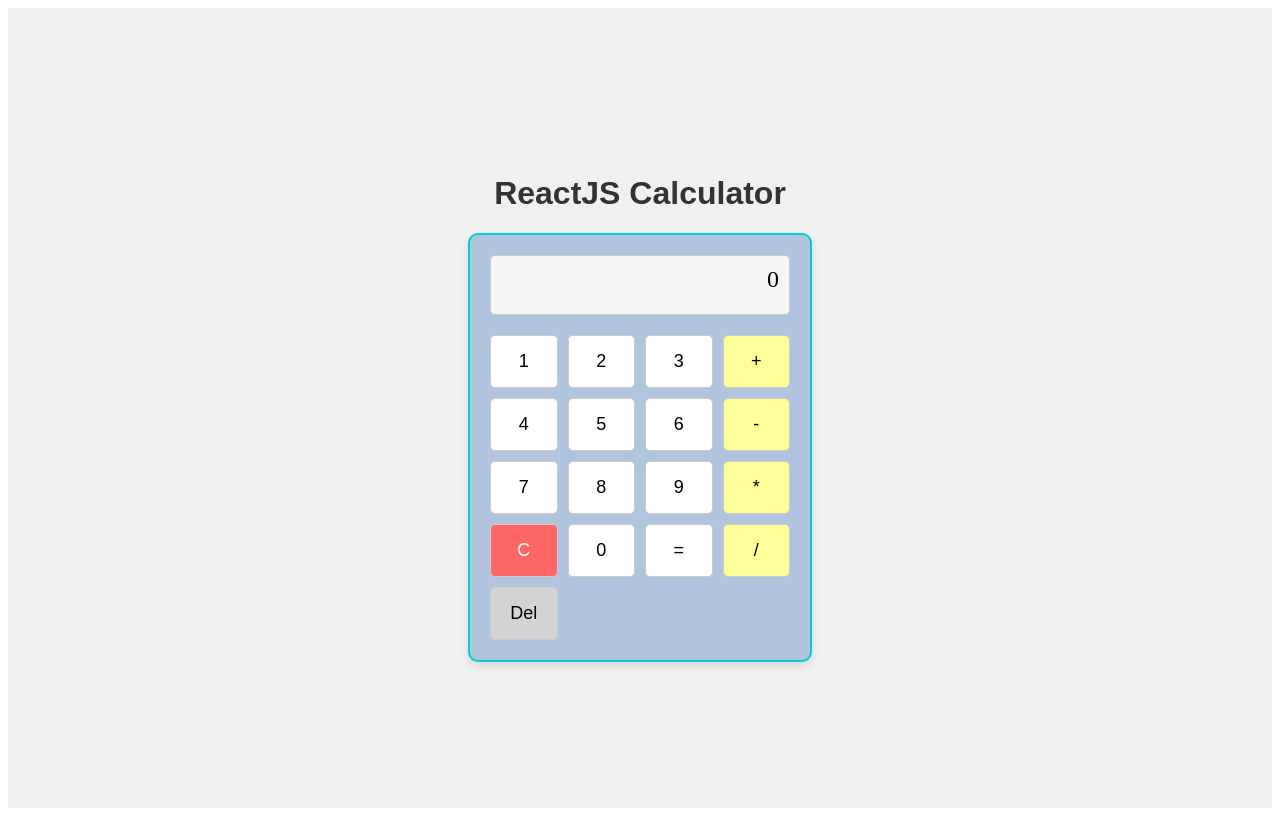
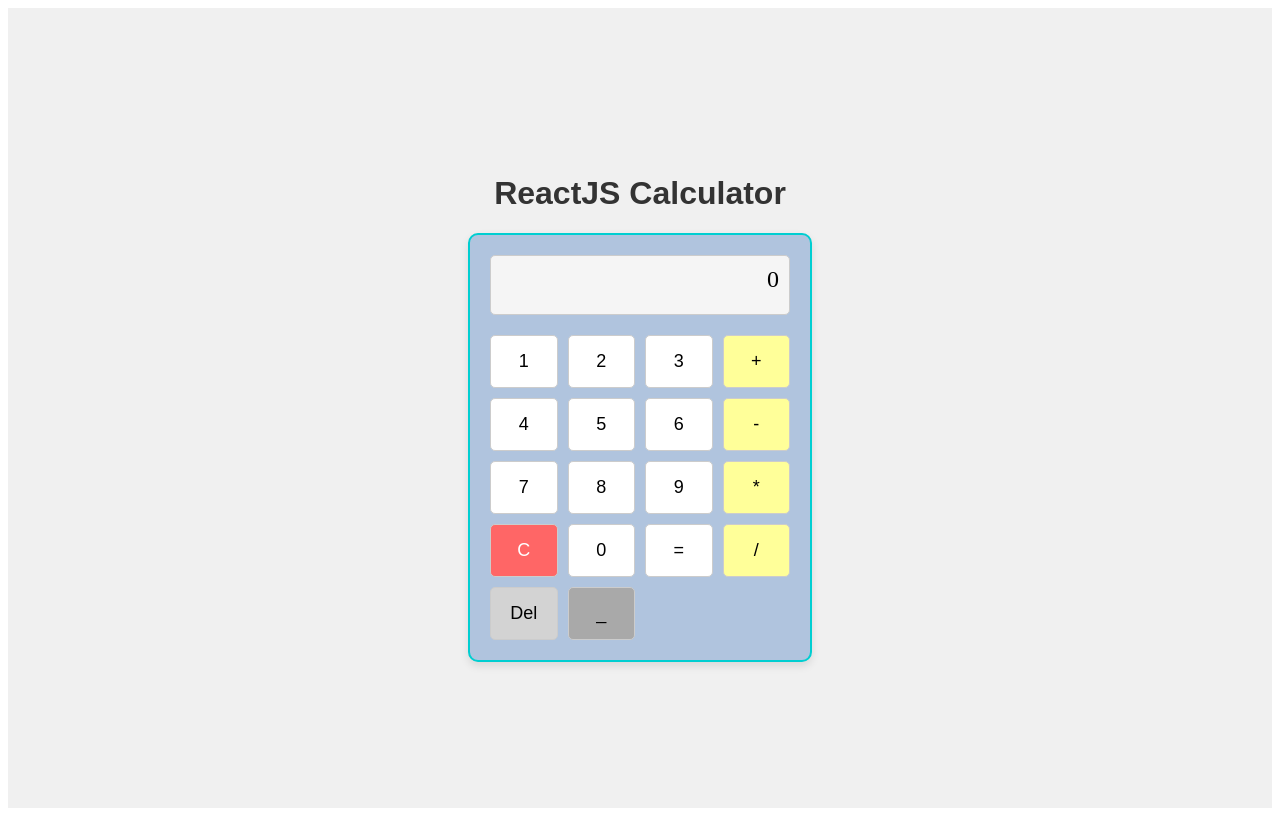
Before and after one commit to Langtok/my_reactjs_calculator, a React (Create React App) app: page / in a window 1280 px wide. Built offline with nearby package versions, Linux system fonts and the light colour scheme.

Commit message:
Fix: display error

```diff
--- a/src/components/Button.css
+++ b/src/components/Button.css
@@ -38,3 +38,12 @@
   .button.delete:hover {
     background-color: #b0b0b0;
   }
+
+  .button.underscore {
+    background-color: #a9a9a9; /* Medium gray for underscore */
+    color: #000;
+  }
+
+  .button.underscore:hover {
+    background-color: #909090;
+  }
--- a/src/components/Calculator.js
+++ b/src/components/Calculator.js
@@ -11,11 +11,8 @@ const Calculator = () => {
 
   // Function to format numbers with underscores as thousand separators
   const formatNumber = (num) => {
-    // Convert number to string
     const numStr = num.toString();
-    // If the number is less than 1000, return it as is
     if (Math.abs(num) < 1000) return numStr;
-    // Add underscores as thousand separators
     return numStr.replace(/\B(?=(\d{3})+(?!\d))/g, '_');
   };
 
@@ -33,14 +30,14 @@ const Calculator = () => {
     if (prevValue === null) {
       const numericValue = parseFloat(display.replace(/_/g, ''));
       setPrevValue(numericValue);
-      setExpression(expression + ' ' + op + ' ');
+      setExpression(expression + ' ' + op + ' '); // Keep the full expression
       setDisplay('0');
       setOperation(op);
     } else if (operation) {
       const numericValue = parseFloat(display.replace(/_/g, ''));
       const result = calculate(prevValue, numericValue, operation);
-      setDisplay(result.toString());
-      setExpression(result + ' ' + op + ' ');
+      setDisplay('0');
+      setExpression(`${expression}${display} ${op} `); // Append the current display and new operator
       setPrevValue(result);
       setOperation(op);
     }
@@ -60,10 +57,9 @@ const Calculator = () => {
     if (prevValue !== null && operation) {
       const currentValue = parseFloat(display.replace(/_/g, ''));
       const result = calculate(prevValue, currentValue, operation);
-      // Format the result with underscores if needed
       const formattedResult = typeof result === 'number' ? formatNumber(result) : result;
-      // Use the original expression (which includes underscores) and append the formatted result
-      setExpression(`${expression} = ${formattedResult}`);
+      // Append the current display and the result to the expression
+      setExpression(`${expression}${display} = ${formattedResult}`);
       setDisplay(result.toString());
       setPrevValue(null);
       setOperation('=');
@@ -146,6 +142,7 @@ const Calculator = () => {
         <Button label="=" onClick={handleEquals} />
         <Button label="/" onClick={() => handleOperation('/')} type="operator" />
         <Button label="Del" onClick={handleDelete} type="delete" />
+        <Button label="_" onClick={() => handleNumber('_')} type="underscore" />
       </div>
     </div>
   );
```
